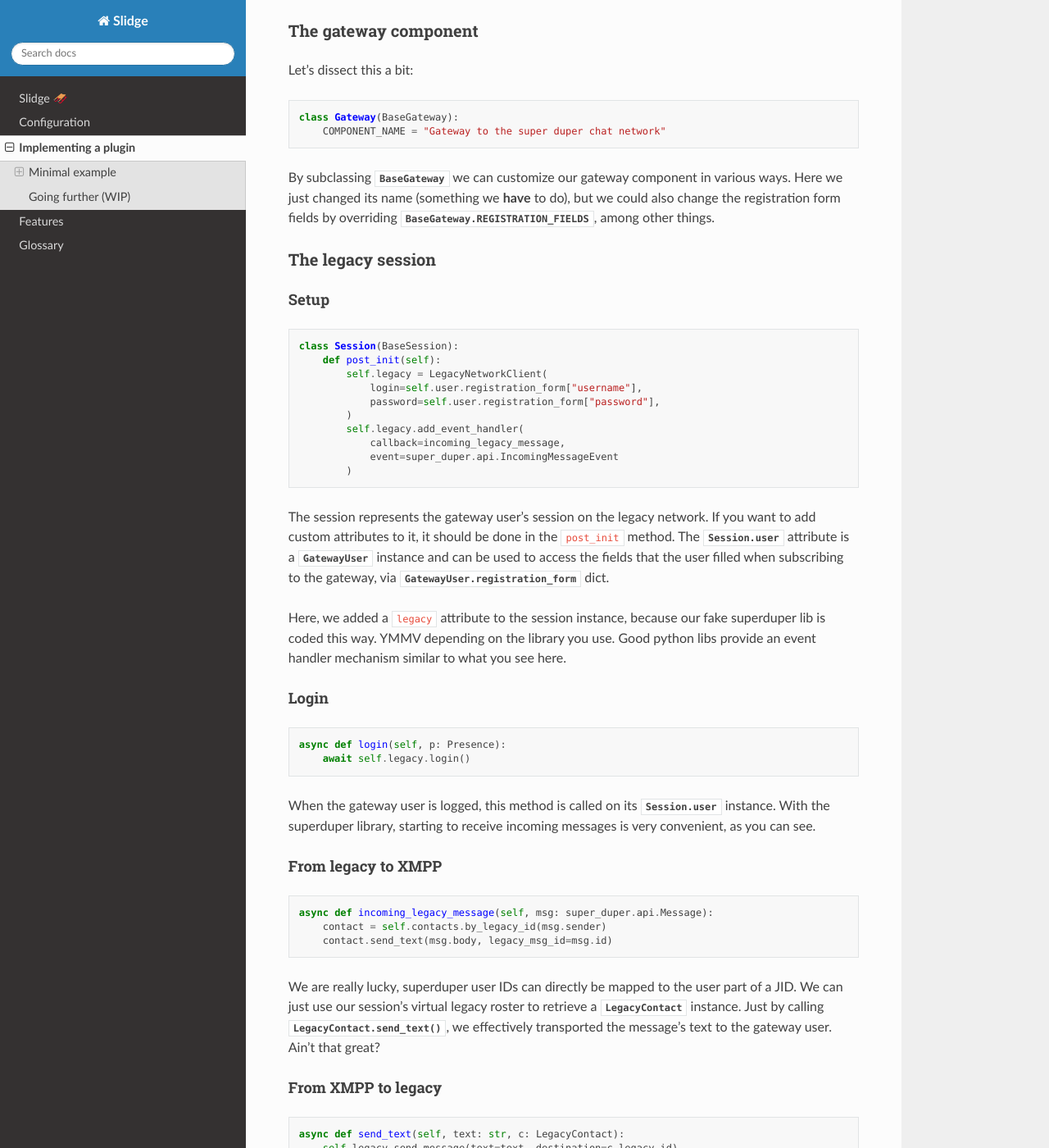
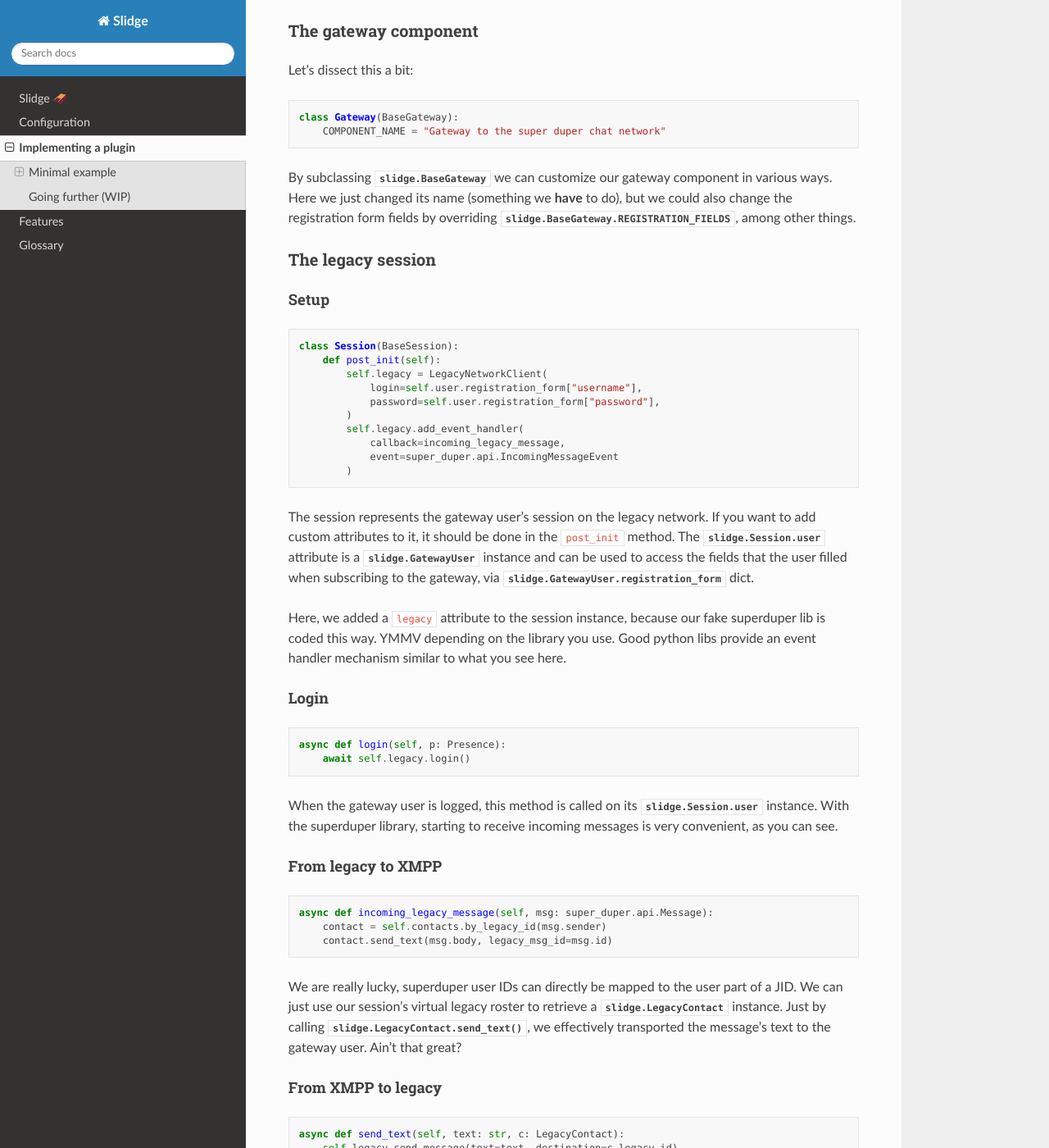
Before and after one commit to truenicoco/slidge, a Sphinx documentation site: the page built from docs/source/tutorial.rst, in a window 1280 px wide and 1400 px high, scrolled down 916 px. Shown: the whole window at 82% size. Built offline with Sphinx 7.4.7 and the Read the Docs theme 2.0.0, drawn with Linux system fonts in a browser that asks for light colours.

Commit message:
Improve docs

```diff
--- a/README.rst
+++ b/README.rst
@@ -2,17 +2,17 @@
 =========
 
 .. image:: https://readthedocs.org/projects/slidge/badge/?version=latest
-    :target: https://slidge.readthedocs.io/en/latest/?badge=latest
+    :target: https://slidge.readthedocs.io/
     :alt: Documentation status
 
 .. image:: https://gitlab.com/nicocool84/slidge/badges/master/pipeline.svg
-    :target: https://gitlab.com/group-name/project-name/commits/master
+    :target: https://gitlab.com/nicocool84/slidge/-/pipelines
     :alt: Pipeline status
 
 
 Pythonic XMPP gateways made easy.
 
-An XMPP component that attempts to follow XEPs to provide an generic
+An XMPP component that attempts to follow good practices to provide an generic
 way to write XMPP/*legacy network* gateways, leveraging on the power of
 `SliXMPP <https://slixmpp.readthedocs.io>`_.
 
--- a/docs/source/conf.py
+++ b/docs/source/conf.py
@@ -12,9 +12,10 @@
 #
 import os
 import sys
-sys.path.insert(0, os.path.abspath('.'))
-sys.path.insert(0, os.path.abspath('..'))
-sys.path.insert(0, os.path.abspath('../..'))
+
+# sys.path.insert(0, os.path.abspath('.'))
+# sys.path.insert(0, os.path.abspath('..'))
+# sys.path.insert(0, os.path.abspath('../..'))
 
 
 # -- Project information -----------------------------------------------------
@@ -34,13 +35,20 @@
     "sphinx.ext.intersphinx",
     "sphinx.ext.extlinks",
     "sphinx.ext.viewcode",
-    "sphinx_autodoc_typehints",
+    "sphinx.ext.autodoc.typehints",
     "sphinxarg.ext",
-    "autoapi.extension"
+    "autoapi.extension",
 ]
 
-autoapi_type = 'python'
-autoapi_dirs = ['../../slidge']
+autodoc_typehints = "description"
+
+# Incldude __init__ docstrings
+autoclass_content = "both"
+autoapi_python_class_content = "both"
+
+autoapi_type = "python"
+autoapi_dirs = ["../../slidge"]
+autoapi_ignore = ["*slixpatch*"]
 
 # Add any paths that contain templates here, relative to this directory.
 templates_path = ["_templates"]
@@ -53,18 +61,8 @@
 
 # -- Options for HTML output -------------------------------------------------
 
-# The theme to use for HTML and HTML Help pages.  See the documentation for
-# a list of builtin themes.
-#
 html_theme = "sphinx_rtd_theme"
-
-# Add any paths that contain custom static files (such as style sheets) here,
-# relative to this directory. They are copied after the builtin static files,
-# so a file named "default.css" will overwrite the builtin "default.css".
 html_static_path = ["_static"]
-
-# Incldude __init__ docstrings
-autoclass_content = "both"
 
 intersphinx_mapping = {
     "python": (
--- a/docs/source/tutorial.rst
+++ b/docs/source/tutorial.rst
@@ -55,10 +55,10 @@
     class Gateway(BaseGateway):
         COMPONENT_NAME = "Gateway to the super duper chat network"
 
-By subclassing :class:`.BaseGateway` we can customize our gateway component in
+By subclassing :class:`slidge.BaseGateway` we can customize our gateway component in
 various ways. Here we just changed its name (something we **have** to do), but
 we could also change the registration form fields by overriding
-:py:attr:`.BaseGateway.REGISTRATION_FIELDS`, among other things.
+:py:attr:`slidge.BaseGateway.REGISTRATION_FIELDS`, among other things.
 
 The legacy session
 ******************
@@ -82,9 +82,9 @@
 The session represents the gateway user's session on the legacy network.
 If you want to add custom attributes to it, it should be done in the ``post_init``
 method.
-The :py:attr:`.Session.user` attribute is a :class:`.GatewayUser` instance and
+The :py:attr:`slidge.Session.user` attribute is a :class:`slidge.GatewayUser` instance and
 can be used to access the fields that the user filled when subscribing to the gateway,
-via :py:attr:`.GatewayUser.registration_form` dict.
+via :py:attr:`slidge.GatewayUser.registration_form` dict.
 
 Here, we added a ``legacy`` attribute to the session instance, because our fake
 superduper lib is coded this way. YMMV depending on the library you use. Good
@@ -98,7 +98,7 @@
         async def login(self, p: Presence):
             await self.legacy.login()
 
-When the gateway user is logged, this method is called on its :py:attr:`.Session.user`
+When the gateway user is logged, this method is called on its :py:attr:`slidge.Session.user`
 instance. With the superduper library, starting to receive incoming messages is
 very convenient, as you can see.
 
@@ -113,7 +113,7 @@
 
 We are really lucky, superduper user IDs can directly be mapped to the user part
 of a JID. We can just use our session's virtual legacy roster to retrieve a
-:class:`.LegacyContact` instance. Just by calling :meth:`.LegacyContact.send_text`,
+:class:`slidge.LegacyContact` instance. Just by calling :meth:`slidge.LegacyContact.send_text`,
 we effectively transported the message's text to the gateway user. Ain't that great?
 
 From XMPP to legacy
@@ -128,7 +128,7 @@
 this method is automagically called, allowing us to transmit the message to the legacy network.
 
 Going further (WIP)
--------------
+-------------------
 
 - Adding a contact to the user's roster and setting its name, avatar, ...
 - Handling legacy user IDs that are not valid JID user part
--- a/pyproject.toml
+++ b/pyproject.toml
@@ -25,7 +25,6 @@
 black = "*"
 pylint = "*"
 Sphinx = "^4"
-sphinx-autodoc-typehints = "^1.18.1"
 Pygments = "^2.8.0"
 sphinx-rtd-theme = "^1.0.0"
 sphinx-argparse = "^0.3.1"
```
Also changed, not shown: 7 other files.
